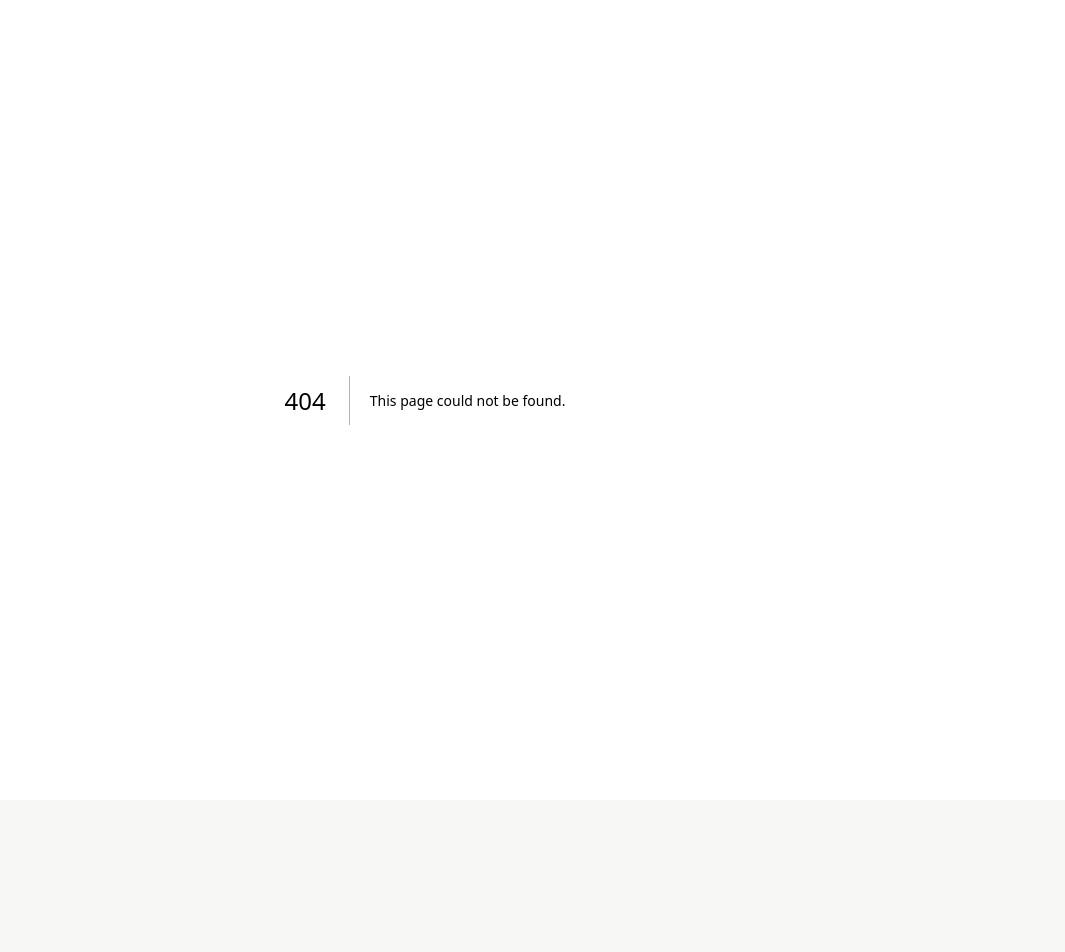
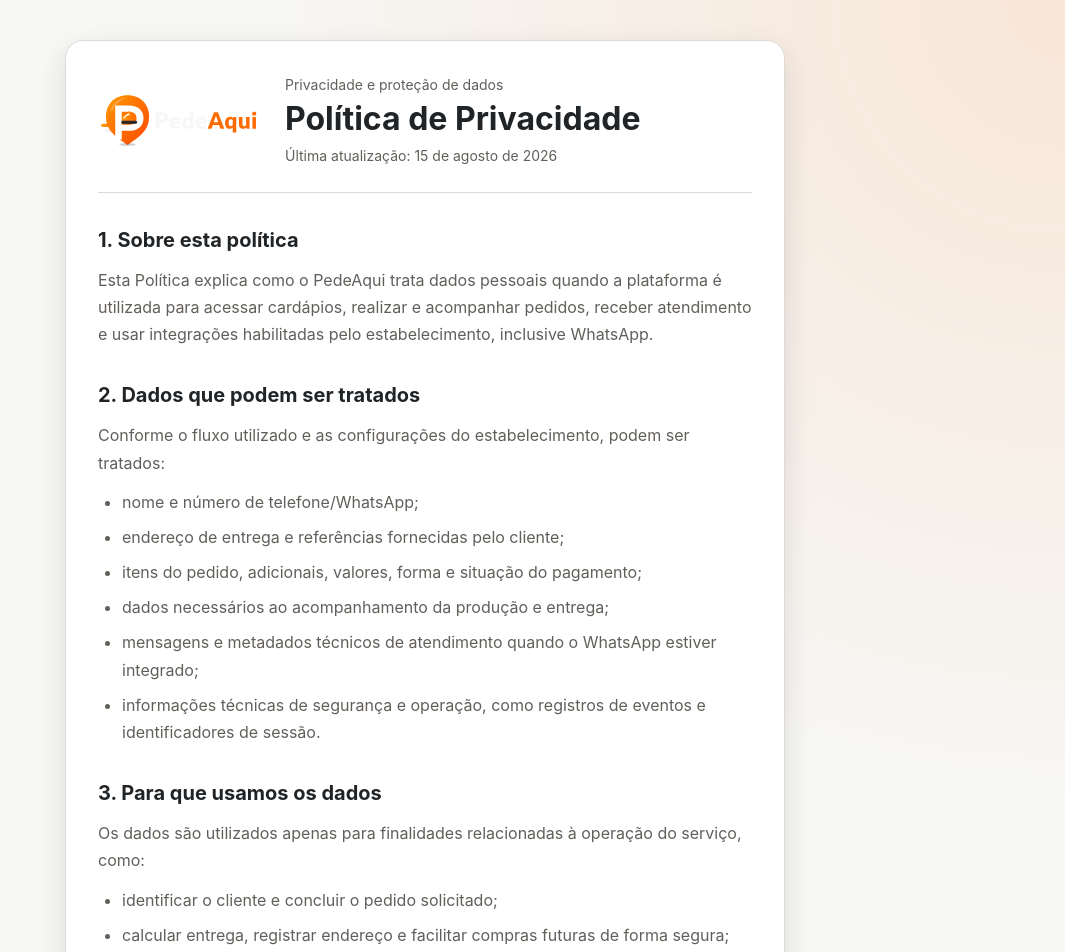
Before and after one commit to wesley956/PedeAqui, a Next.js app: page /privacidade in a window 1280 px wide. Before the commit this address had no page. Shown: the top 952 px of the page, without its empty margins (215-1280 px from the left). Before the commit the page ends 800 px from the top, so only its background shows below. Built offline with nearby package versions, Linux system fonts and the light colour scheme.

Commit message:
[325] Publicar política de privacidade para homologação Meta (#442)
* feat: add public privacy policy for Meta publication

* style: add privacy policy layout

* test: guard public privacy policy

```diff
--- /dev/null
+++ b/src/app/privacidade/page.tsx
@@ -0,0 +1,117 @@
+import type { Metadata } from "next";
+import { PedeAquiLogo } from "@/components/brand/pedeaqui-brand";
+import styles from "./privacy.module.css";
+
+export const metadata: Metadata = {
+  title: "Política de Privacidade | PedeAqui",
+  description: "Política de Privacidade do PedeAqui para cardápios, pedidos, atendimento e integrações.",
+};
+
+const updatedAt = "15 de agosto de 2026";
+
+export default function PrivacyPolicyPage() {
+  return (
+    <main className={styles.page}>
+      <article className={styles.document}>
+        <header className={styles.header}>
+          <PedeAquiLogo size="lg" surface="dark" priority />
+          <div>
+            <p className={styles.eyebrow}>Privacidade e proteção de dados</p>
+            <h1>Política de Privacidade</h1>
+            <p className={styles.updated}>Última atualização: {updatedAt}</p>
+          </div>
+        </header>
+
+        <section>
+          <h2>1. Sobre esta política</h2>
+          <p>
+            Esta Política explica como o PedeAqui trata dados pessoais quando a plataforma é utilizada para acessar cardápios,
+            realizar e acompanhar pedidos, receber atendimento e usar integrações habilitadas pelo estabelecimento, inclusive WhatsApp.
+          </p>
+        </section>
+
+        <section>
+          <h2>2. Dados que podem ser tratados</h2>
+          <p>Conforme o fluxo utilizado e as configurações do estabelecimento, podem ser tratados:</p>
+          <ul>
+            <li>nome e número de telefone/WhatsApp;</li>
+            <li>endereço de entrega e referências fornecidas pelo cliente;</li>
+            <li>itens do pedido, adicionais, valores, forma e situação do pagamento;</li>
+            <li>dados necessários ao acompanhamento da produção e entrega;</li>
+            <li>mensagens e metadados técnicos de atendimento quando o WhatsApp estiver integrado;</li>
+            <li>informações técnicas de segurança e operação, como registros de eventos e identificadores de sessão.</li>
+          </ul>
+        </section>
+
+        <section>
+          <h2>3. Para que usamos os dados</h2>
+          <p>Os dados são utilizados apenas para finalidades relacionadas à operação do serviço, como:</p>
+          <ul>
+            <li>identificar o cliente e concluir o pedido solicitado;</li>
+            <li>calcular entrega, registrar endereço e facilitar compras futuras de forma segura;</li>
+            <li>processar ou registrar a forma de pagamento escolhida;</li>
+            <li>encaminhar o pedido ao estabelecimento e permitir seu acompanhamento;</li>
+            <li>enviar comunicações operacionais, como confirmação e atualização de entrega;</li>
+            <li>prevenir fraude, duplicidade, abuso e incidentes de segurança;</li>
+            <li>cumprir obrigações legais e manter a confiabilidade da plataforma.</li>
+          </ul>
+        </section>
+
+        <section>
+          <h2>4. WhatsApp e serviços de terceiros</h2>
+          <p>
+            Quando o estabelecimento habilita o WhatsApp, o PedeAqui pode usar a WhatsApp Business Platform, fornecida pela Meta,
+            para receber mensagens e enviar respostas ou atualizações relacionadas ao atendimento e ao pedido. Outros serviços de
+            pagamento, hospedagem ou infraestrutura podem ser utilizados somente quando necessários ao recurso contratado ou habilitado.
+          </p>
+        </section>
+
+        <section>
+          <h2>5. Compartilhamento</h2>
+          <p>
+            Os dados podem ser compartilhados com o estabelecimento responsável pelo pedido e com provedores estritamente necessários
+            à operação, como serviços de mensageria, pagamento, hospedagem e infraestrutura. O PedeAqui não comercializa dados pessoais.
+          </p>
+        </section>
+
+        <section>
+          <h2>6. Segurança e retenção</h2>
+          <p>
+            Aplicamos controles técnicos e organizacionais destinados a proteger dados contra acesso não autorizado, alteração,
+            divulgação ou perda indevida. Os dados são mantidos pelo período necessário às finalidades do serviço e às obrigações
+            legais, regulatórias, fiscais, de segurança ou de defesa de direitos aplicáveis.
+          </p>
+        </section>
+
+        <section>
+          <h2>7. Direitos do titular</h2>
+          <p>
+            Nos termos da legislação aplicável, o titular pode solicitar informações sobre o tratamento, confirmação e acesso aos
+            dados, correção, anonimização, bloqueio ou eliminação quando cabível, informações sobre compartilhamento e demais direitos
+            previstos na Lei Geral de Proteção de Dados Pessoais (LGPD).
+          </p>
+          <p>
+            Solicitações relacionadas a um pedido devem ser direcionadas prioritariamente ao estabelecimento responsável por esse pedido.
+            Questões relativas à plataforma podem ser encaminhadas pelos canais oficiais de suporte disponibilizados no PedeAqui.
+          </p>
+        </section>
+
+        <section>
+          <h2>8. Exclusão de dados</h2>
+          <p>
+            O titular pode solicitar a exclusão de dados que não precisem ser mantidos por obrigação legal, regulatória ou para exercício
+            regular de direitos. Para proteger o próprio titular, poderá ser necessária a confirmação de identidade antes do atendimento.
+          </p>
+        </section>
+
+        <section>
+          <h2>9. Alterações desta política</h2>
+          <p>
+            Esta Política pode ser atualizada para refletir mudanças legais, operacionais ou de segurança. A versão vigente ficará
+            disponível permanentemente nesta página, com a data de atualização indicada no início do documento.
+          </p>
+        </section>
+      </article>
+    </main>
+  );
+}
--- /dev/null
+++ b/src/app/privacidade/privacy.module.css
@@ -0,0 +1,83 @@
+.page {
+  min-height: 100vh;
+  padding: var(--space-10) var(--space-4);
+}
+
+.document {
+  width: min(100%, var(--content-reading));
+  margin: 0 auto;
+  display: grid;
+  gap: var(--space-8);
+  padding: var(--space-8);
+  background: var(--surface-1);
+  border: var(--border-width) solid var(--border-default);
+  border-radius: var(--radius-xl);
+  box-shadow: var(--shadow-md);
+}
+
+.header {
+  display: flex;
+  align-items: center;
+  gap: var(--space-6);
+  padding-bottom: var(--space-6);
+  border-bottom: var(--border-width) solid var(--border-default);
+}
+
+.header h1 {
+  margin: var(--space-1) 0 var(--space-2);
+  font-size: var(--font-size-3xl);
+  line-height: var(--line-height-tight);
+}
+
+.eyebrow,
+.updated {
+  margin: 0;
+  color: var(--text-secondary);
+  font-size: var(--font-size-sm);
+}
+
+.document section {
+  display: grid;
+  gap: var(--space-3);
+}
+
+.document h2 {
+  margin: 0;
+  font-size: var(--font-size-xl);
+}
+
+.document p,
+.document ul {
+  margin: 0;
+  color: var(--text-secondary);
+  line-height: var(--line-height-relaxed);
+}
+
+.document ul {
+  padding-left: var(--space-6);
+}
+
+.document li + li {
+  margin-top: var(--space-2);
+}
+
+@media (max-width: 640px) {
+  .page {
+    padding: var(--space-5) var(--space-3);
+  }
+
+  .document {
+    padding: var(--space-5);
+    gap: var(--space-6);
+  }
+
+  .header {
+    align-items: flex-start;
+    flex-direction: column;
+    gap: var(--space-4);
+  }
+
+  .header h1 {
+    font-size: var(--font-size-2xl);
+  }
+}
```
Also changed, not shown: 1 other file (tests, documents, lock files or other folders).
